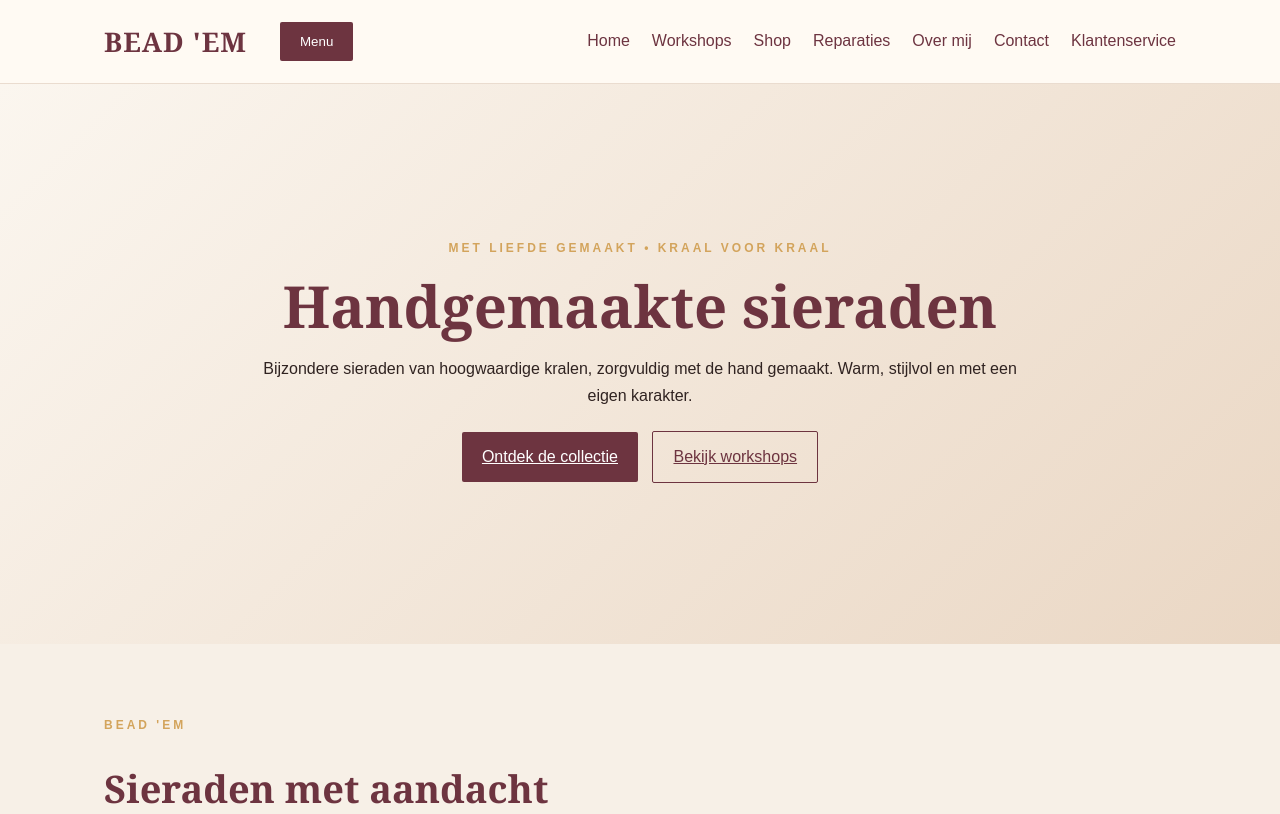
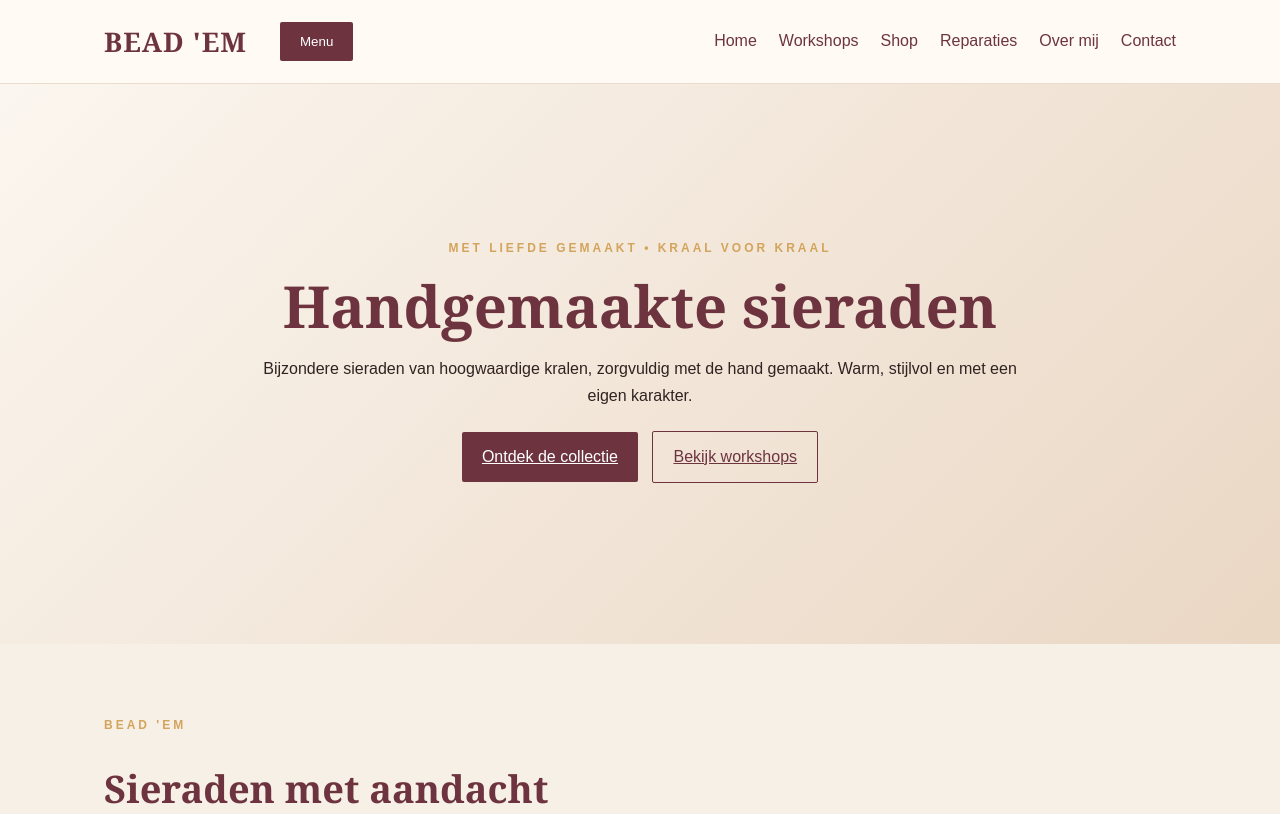
Before and after one commit to npcats/BeadEm, a plain HTML site: page index.html in a window 1280 px wide. Shown: the top 814 px of the page. Drawn offline with Linux system fonts and the light colour scheme.

Commit message:
Remove 'Klantenservice' link from index.html
Removed the 'Klantenservice' link from the navigation.

```diff
--- a/index.html
+++ b/index.html
@@ -26,7 +26,6 @@
           <a href="#reparaties">Reparaties</a>
           <a href="#over">Over mij</a>
           <a href="#contact">Contact</a>
-          <a href="#service">Klantenservice</a>
         </div>
       </nav>
     </header>
```
